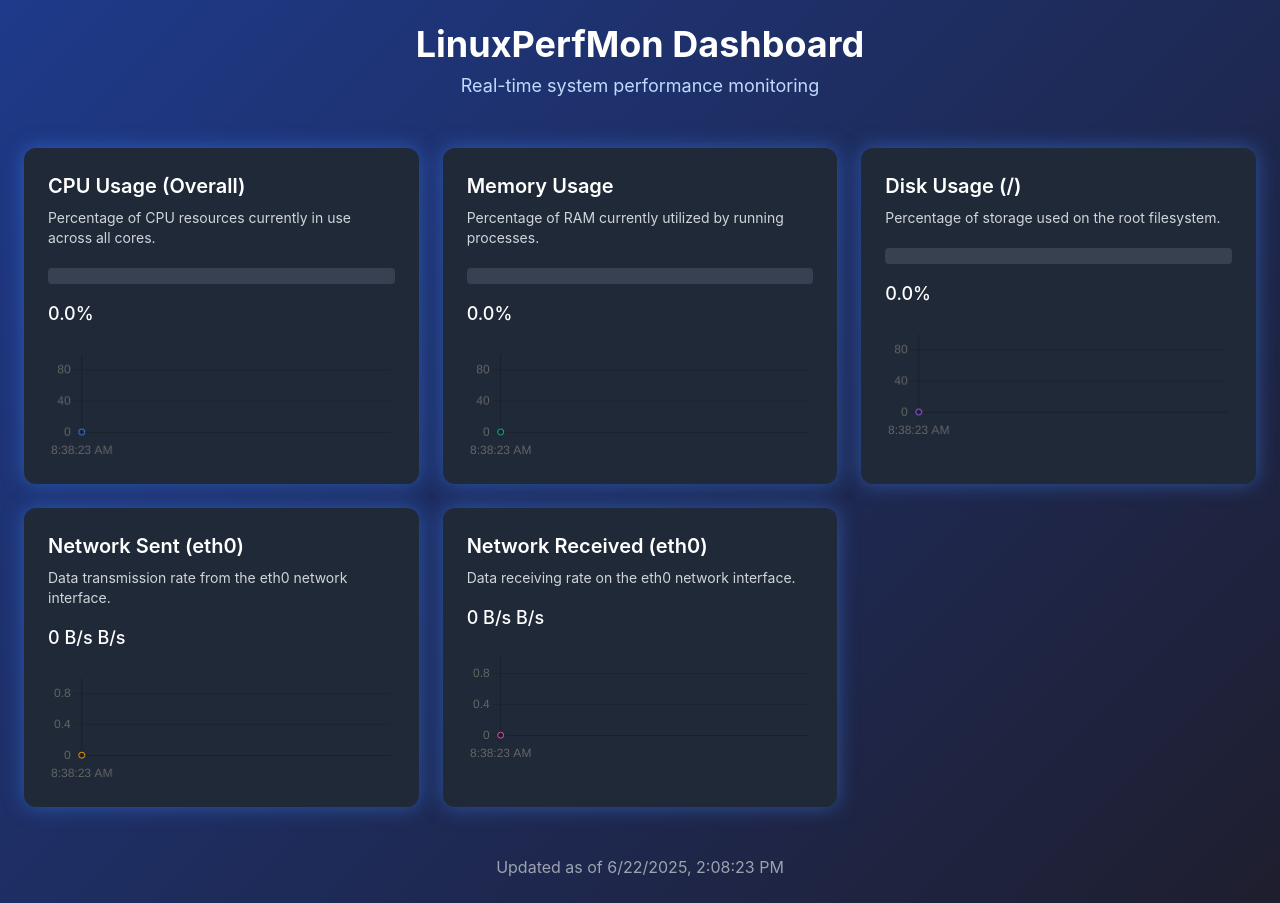
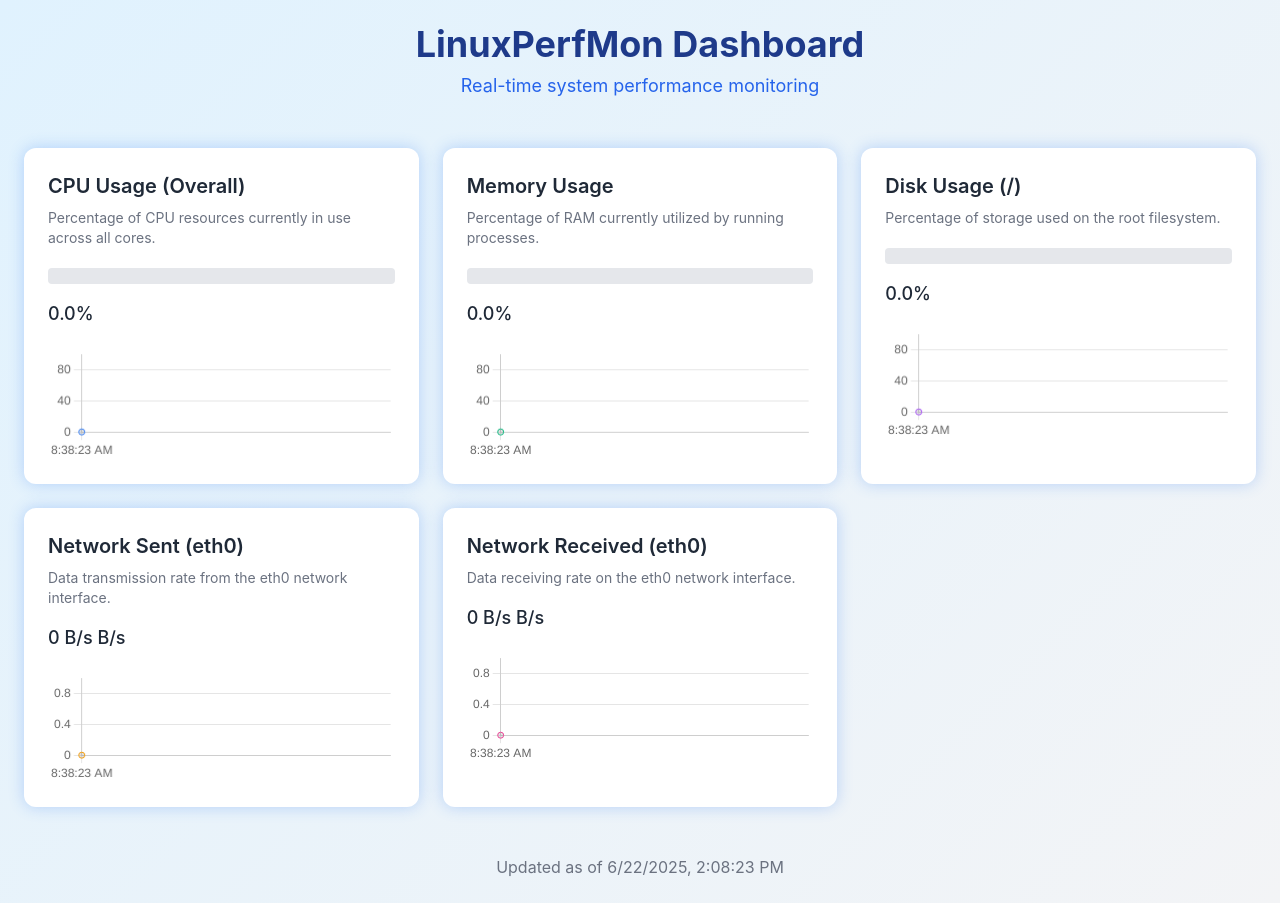
Before and after one commit to bharshubham/operating-system, a Flask app: page / in a window 1280 px wide. Run offline with Flask 3, Linux system fonts and the light colour scheme; data that the repository does not hold is empty; some libraries are stand-ins or nearby versions.

Commit message:
Update index.html

```diff
--- a/projectOS/template/index.html
+++ b/projectOS/template/index.html
@@ -8,12 +8,12 @@
     <script src="https://cdn.jsdelivr.net/npm/chart.js"></script>
     <style>
         body {
-            background: linear-gradient(135deg, #1e3a8a, #1e1e2e);
+            background: linear-gradient(135deg, #e0f2fe, #f3f4f6);
             min-height: 100vh;
             font-family: 'Inter', sans-serif;
         }
         .glow {
-            box-shadow: 0 0 20px rgba(59, 130, 246, 0.5);
+            box-shadow: 0 0 15px rgba(59, 130, 246, 0.3);
         }
         .progress-bar {
             transition: width 0.5s ease-in-out;
@@ -23,24 +23,24 @@
         }
         .card:hover {
             transform: translateY(-5px);
-            box-shadow: 0 10px 20px rgba(59, 130, 246, 0.3);
+            box-shadow: 0 10px 20px rgba(59, 130, 246, 0.2);
         }
     </style>
 </head>
-<body class="text-white">
+<body class="text-gray-800">
     <div class="container mx-auto p-6">
         <header class="text-center mb-12">
-            <h1 class="text-4xl font-bold mb-2">LinuxPerfMon Dashboard</h1>
-            <p class="text-lg text-blue-200">Real-time system performance monitoring</p>
+            <h1 class="text-4xl font-bold mb-2 text-blue-900">LinuxPerfMon Dashboard</h1>
+            <p class="text-lg text-blue-600">Real-time system performance monitoring</p>
         </header>
 
         <div class="grid grid-cols-1 md:grid-cols-2 lg:grid-cols-3 gap-6">
             <!-- CPU Usage -->
-            <div class="card bg-gray-800 rounded-xl p-6 glow">
-                <h2 class="text-xl font-semibold mb-2">CPU Usage (Overall)</h2>
-                <p class="text-sm text-gray-300 mb-4">Percentage of CPU resources currently in use across all cores.</p>
+            <div class="card bg-white rounded-xl p-6 glow">
+                <h2 class="text-xl font-semibold mb-2 text-gray-800">CPU Usage (Overall)</h2>
+                <p class="text-sm text-gray-500 mb-4">Percentage of CPU resources currently in use across all cores.</p>
                 <div class="relative pt-1">
-                    <div class="overflow-hidden h-4 mb-4 text-xs flex rounded bg-gray-700">
+                    <div class="overflow-hidden h-4 mb-4 text-xs flex rounded bg-gray-200">
                         <div id="cpu-progress" class="progress-bar shadow-none flex flex-col text-center whitespace-nowrap text-white justify-center bg-blue-500" style="width: 0%"></div>
                     </div>
                 </div>
@@ -49,11 +49,11 @@
             </div>
 
             <!-- Memory Usage -->
-            <div class="card bg-gray-800 rounded-xl p-6 glow">
-                <h2 class="text-xl font-semibold mb-2">Memory Usage</h2>
-                <p class="text-sm text-gray-300 mb-4">Percentage of RAM currently utilized by running processes.</p>
+            <div class="card bg-white rounded-xl p-6 glow">
+                <h2 class="text-xl font-semibold mb-2 text-gray-800">Memory Usage</h2>
+                <p class="text-sm text-gray-500 mb-4">Percentage of RAM currently utilized by running processes.</p>
                 <div class="relative pt-1">
-                    <div class="overflow-hidden h-4 mb-4 text-xs flex rounded bg-gray-700">
+                    <div class="overflow-hidden h-4 mb-4 text-xs flex rounded bg-gray-200">
                         <div id="memory-progress" class="progress-bar shadow-none flex flex-col text-center whitespace-nowrap text-white justify-center bg-green-500" style="width: 0%"></div>
                     </div>
                 </div>
@@ -62,11 +62,11 @@
             </div>
 
             <!-- Disk Usage -->
-            <div class="card bg-gray-800 rounded-xl p-6 glow">
-                <h2 class="text-xl font-semibold mb-2">Disk Usage (/)</h2>
-                <p class="text-sm text-gray-300 mb-4">Percentage of storage used on the root filesystem.</p>
+            <div class="card bg-white rounded-xl p-6 glow">
+                <h2 class="text-xl font-semibold mb-2 text-gray-800">Disk Usage (/)</h2>
+                <p class="text-sm text-gray-500 mb-4">Percentage of storage used on the root filesystem.</p>
                 <div class="relative pt-1">
-                    <div class="overflow-hidden h-4 mb-4 text-xs flex rounded bg-gray-700">
+                    <div class="overflow-hidden h-4 mb-4 text-xs flex rounded bg-gray-200">
                         <div id="disk-progress" class="progress-bar shadow-none flex flex-col text-center whitespace-nowrap text-white justify-center bg-purple-500" style="width: 0%"></div>
                     </div>
                 </div>
@@ -75,24 +75,24 @@
             </div>
 
             <!-- Network Sent -->
-            <div class="card bg-gray-800 rounded-xl p-6 glow">
-                <h2 class="text-xl font-semibold mb-2">Network Sent (eth0)</h2>
-                <p class="text-sm text-gray-300 mb-4">Data transmission rate from the eth0 network interface.</p>
+            <div class="card bg-white rounded-xl p-6 glow">
+                <h2 class="text-xl font-semibold mb-2 text-gray-800">Network Sent (eth0)</h2>
+                <p class="text-sm text-gray-500 mb-4">Data transmission rate from the eth0 network interface.</p>
                 <p class="text-lg font-medium"><span id="network-sent-value">0</span> B/s</p>
                 <canvas id="networkSentChart" class="mt-4" height="100"></canvas>
             </div>
 
             <!-- Network Received -->
-            <div class="card bg-gray-800 rounded-xl p-6 glow">
-                <h2 class="text-xl font-semibold mb-2">Network Received (eth0)</h2>
-                <p class="text-sm text-gray-300 mb-4">Data receiving rate on the eth0 network interface.</p>
+            <div class="card bg-white rounded-xl p-6 glow">
+                <h2 class="text-xl font-semibold mb-2 text-gray-800">Network Received (eth0)</h2>
+                <p class="text-sm text-gray-500 mb-4">Data receiving rate on the eth0 network interface.</p>
                 <p class="text-lg font-medium"><span id="network-recv-value">0</span> B/s</p>
                 <canvas id="networkRecvChart" class="mt-4" height="100"></canvas>
             </div>
         </div>
 
-        <footer class="text-center mt-12 text-gray-400">
-            <p>Updated as of <span id="update-time">01:32 PM IST, Sunday, June 22, 2025</span></p>
+        <footer class="text-center mt-12 text-gray-500">
+            <p>Updated as of <span id="update-time">02:03 PM IST, Sunday, June 22, 2025</span></p>
         </footer>
     </div>
 
```
